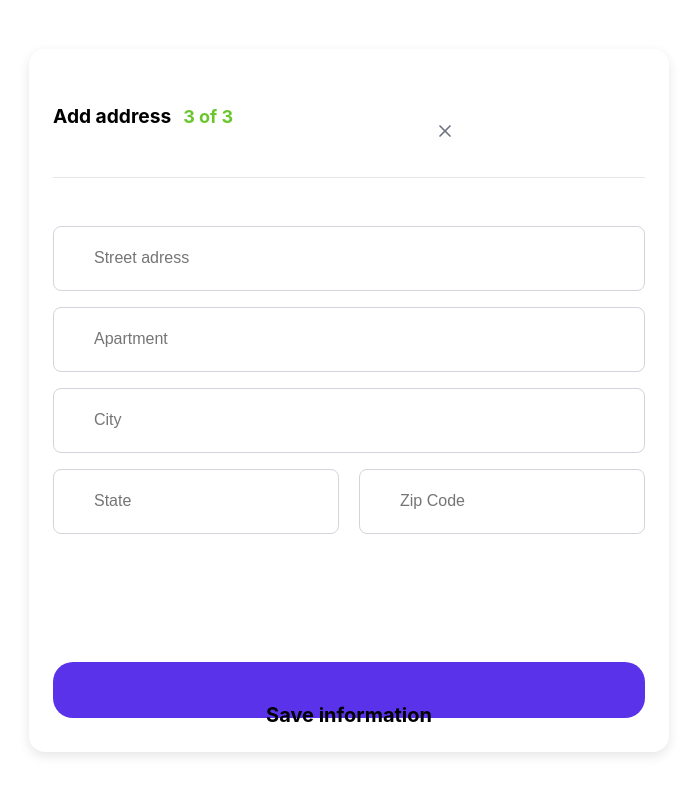
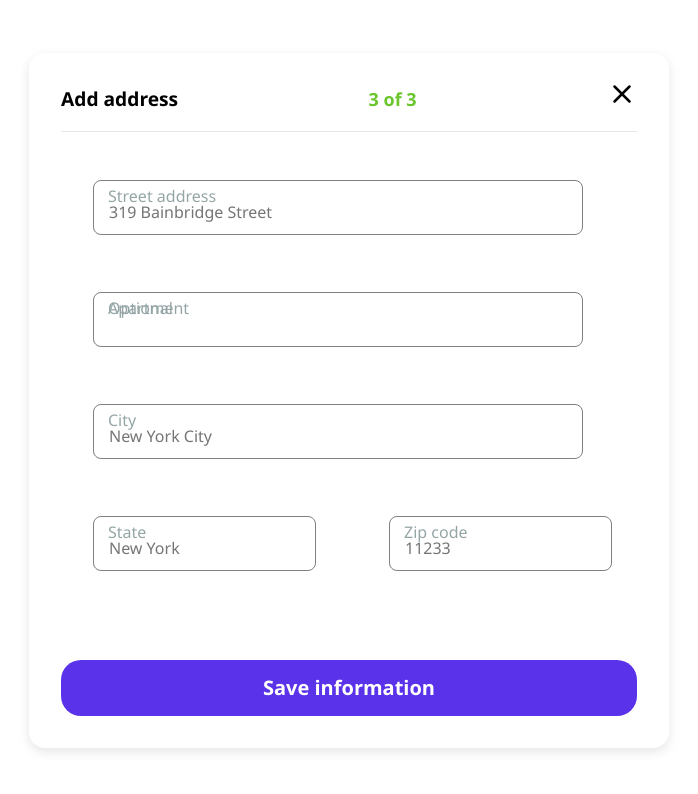
Before and after one commit to soliyana22/Signup_Login, a React (Vite) app: page /manual in a window 1280 px wide. Shown: the top 794 px of the page, without its empty margins (291-989 px from the left). Built offline with nearby package versions, Linux system fonts and the light colour scheme.

Commit message:
commited

```diff
--- a/src/pages/Login/Login.jsx
+++ b/src/pages/Login/Login.jsx
@@ -18,7 +18,7 @@ const Login = () => {
   const [showPassword, setShowPassword] = useState(false);
 
   const isEmailValid = email.includes("@") && email.includes(".");
-  const isPasswordValid = password.length >= 8;
+  const isPasswordValid = /^(?=.*[a-z])(?=.*[A-Z])(?=.*\d)(?=.*[!@#$%^&*]).{8,}$/.test(password);
 
  const handleLogin = async (e) => {
   e.preventDefault();
@@ -100,7 +100,7 @@ const Login = () => {
             Send me news and promotions
           </label>
         </form>
-        <div>
+       <div className='bottom_text'>
           <p>By continuing I agree with the <a>Terms & Conditions,<br/>Privacy Policy</a></p>
         </div>
       </div>
--- a/src/pages/Register/Add_address.css
+++ b/src/pages/Register/Add_address.css
@@ -8,33 +8,44 @@
   background-color: white;
   border-radius: 16px;
   box-shadow: 0 4px 12px rgba(0,0,0,0.1);
-  width: 100%;
-  max-width: 640px;
+  width: 80%;
+  max-width: 500px;
   padding: 24px;
+  margin: 0 auto;
 }
 
 .add-address-header {
   display: flex;
   justify-content: space-between;
   align-items: center;
+  width: 100%;
+  gap: 10px;
   margin-bottom: 24px;
-  border-bottom: 1px solid #e5e7eb;
+  border-bottom: 1px solid transparent;
   padding-bottom: 16px;
+  position: relative;
 }
 
 .add-address-title {
   font-size: 1.2rem;
   font-weight: bold;
   color: black;
+  flex: 1;
+  text-align: center;
 }
 
 .add-address-step {
   color: #6BC62D;
   font-size: 1.125rem;
   font-weight: bold;
+  flex-shrink: 0;
 }
 
 .add-address-close {
+
+  left: 0%;
+  top: 40%;
+  transform: translateY(-20%);
   background: transparent;
   color: #6b7280;
   border: none;
@@ -46,57 +57,79 @@
 }
 
 .search-address {
-  margin-top: 1rem;
+  margin-top: 0.5rem;
 }
 .search-address-wrapper {
   position: relative;
 }
 .search-icon {
   position: absolute;
-  left: 10px;
-  top: 50%;
+  left: 0px;
+  top: 60%;
   transform: translateY(-50%);
   color: #6b7280;
 }
 .search-address-input {
   width: 100%;
-  padding: 10px 10px 10px 40px;
+  padding:10px;
   height: 50px;
   border: 1px solid #d1d5db;
   border-radius: 8px;
   font-size: 1rem;
   background-color: white;
-  color:black;
+  color: black;
 }
 .search-address-text {
   color: gray;
   font-size: small;
-  margin-top: 4px;
+
   text-align: left;
 }
 
-.address-options {
+/* .address-options {
   display: flex;
-  gap: 1rem;
-  margin-top: 1.5rem;
+  flex-direction: column;
+  gap: 0.5rem;
+
 }
 .options {
-  border: 2px solid lightpink;
+  border: 1px solid lightpink;
   color: #5932EA;
   background-color: white;
-  border-radius: 17px;
-  padding: 0.5rem 1rem;
+  border-radius: 12px;
   font-weight: bold;
   display: flex;
   align-items: center;
-  gap: 0.5rem;
+  justify-content: center;
+  height: 40px;
+  padding: 0 12px;
+  margin-bottom: 7rem;
+} */
+ .address-options {
+  display: flex;
+  flex-direction: column;
+  gap: 1rem; /* consistent vertical spacing */
+  margin-top: 1rem;
+}
+.options {
+  border: 1px solid lightpink;
+  color: #5932EA;
+  background-color: white;
+  border-radius: 12px;
+  font-weight: bold;
+  display: flex;
+  align-items: center;
+  justify-content: center;
+  height: 40px;
+  padding: 0 12px;
+  margin-bottom: 0; /* remove giant margin */
 }
 .options-icon {
   color: #5932EA;
 }
 
 .share-address {
-  margin-top: 4rem;
+  margin-top: 2rem;
 }
 .share-address h2 {
   font-size: 1.1rem;
@@ -115,3 +148,19 @@
 .share-icon {
   color: #4b5563;
 }
+
+/* 🌟 RESPONSIVENESS */
+
+@media (min-width: 768px) {
+  .address-options {
+    flex-direction: row;
+  }
+  .add-address-container {
+    padding: 32px;
+  }
+}
+@media (min-width: 768px) {
+  .share-address {
+    margin-top: 7rem;
+  }
+}
--- a/src/pages/Register/Final.jsx
+++ b/src/pages/Register/Final.jsx
@@ -1,6 +1,7 @@
 import React from 'react';
 import './final.css';
 import { useNavigate } from 'react-router-dom';
+import{X} from 'lucide-react';
 const Final = () => {
   const navigate = useNavigate();
   const handlesave = () => {
@@ -8,7 +9,9 @@ const Final = () => {
   }
   return (
     <div className="final_container">
-      <button className="final_close">×</button>
+
+        <X size={20} className="final_close" onClick={()=>(console.log('close button is clicked'))}/>
+
       <div className="final_image_container">
         <img
           src="/assets/final_image.png"
--- a/src/pages/Register/Manual.jsx
+++ b/src/pages/Register/Manual.jsx
@@ -15,44 +15,62 @@ const Manual = () => {
       <div className="add-address-header">
         <p className="add-address-title">Add address</p>
         <p className="add-address-step">3 of 3</p>
-        <button
-          className="add-address-close"
+
+          <X size={20} className="add-address-close"
           aria-label="Close"
-          onClick={() => console.log('Close button clicked')}
-        >
-          <X size={20} />
-        </button>
+          onClick={() => console.log('Close button clicked')}/>
+
       </div>
        <div className="search-address">
         <div className="search-address-wrapper">
 
+          <div className="input-group">
               <input
                 type="text"
-            placeholder="Street adress"
+                placeholder="319 Bainbridge Street"
                 className="search-address-input"
           />
+          <label className="floating-label">Street address</label>
+          </div>
+
+          <div className="input-group">
             <input
               type="text"
-            placeholder="Apartment"
+              placeholder=""
               className="search-address-input"
             />
+            <label className="floating-label first">Apartment</label>
+            <label className="floating-label second">Optional</label>
+          </div>
+          <div className="input-group">
             <input
               type="text"
-            placeholder="City"
+              placeholder="New York City"
               className="search-address-input"
             />
+      <label className="floating-label">City</label>
+          </div>
+
           <div className='specific'>
+            <div className="input-group">
               <input
                 type="text"
-            placeholder="State"
-            className="search-address-input "
+                placeholder="New York "
+                className="search-address-input"
+              />
+          <label className="floating-label">State</label>
+        </div>
 
-          />
+          <div className="input-group">
               <input
                 type="text"
-            placeholder="Zip Code"
+                placeholder="11233"
                 className="search-address-input specific"
               />
+         <label className="floating-label">Zip code</label>
+        </div>
+
+
         </div>
         </div>
 
--- a/src/pages/Register/Register.css
+++ b/src/pages/Register/Register.css
@@ -7,7 +7,7 @@
 .register_container{
     justify-content: center;
     align-items: center;
-    border:1px solid rgb(214, 212, 212);
+    border:1px solid transparent;
     border-radius: 20px;
     width:480px;
     max-width: 700px;
@@ -30,6 +30,7 @@
   display: flex;
   gap: 1rem;
   margin-left: 2rem;
+  margin-bottom:1.5rem;
 }
 
 .reg_icons {
@@ -52,12 +53,12 @@
 }
 input {
     width: 25rem;
-    height: 56px;
+    height: 50px;
 
     background-color: white;
     color:black;
-    border:1px solid gray;
-    gap:5px;
+
+    gap:3px;
     border-radius: 10px;
     margin-top:1rem;
 }
@@ -98,7 +99,7 @@ height: 56px;
 
 .input-group input:focus {
   outline: none;
-  border: 3px solid #5932EA;
+  border: 2px solid #5932EA;
 }
 
 .input-group label {
@@ -169,7 +170,7 @@ height: 56px;
 }
 .active-link {
   color:black;
-  text-decoration: underline pink 2px;
+  text-decoration: underline #EF498F 2px;
   text-underline-offset: 4px;
   font-weight: bold;
 }
@@ -202,3 +203,9 @@ height: 56px;
 .password{
   background-color: #95a5a6;
 }
+.bottom_text
+{
+  margin-top: 2rem;
+  margin-left:50px;
+  color:rgb(179, 178, 178);
+}
--- a/src/pages/Register/manual.css
+++ b/src/pages/Register/manual.css
@@ -2,6 +2,16 @@
             padding: 0;
             margin: 0;
             box-sizing: border-box;
+            font-family: 'Segoe UI', Tahoma, Geneva, Verdana, sans-serif;
+        }
+
+        body {
+            background-color: #f5f7fa;
+            min-height: 100vh;
+            display: flex;
+            justify-content: center;
+            align-items: center;
+            padding: 20px;
         }
 
         .add-address-container {
@@ -20,72 +30,212 @@
             margin-bottom: 24px;
             border-bottom: 1px solid #e5e7eb;
             padding-bottom: 16px;
+            position: relative;
+            flex-wrap: wrap;
+            gap: 12px;
         }
 
         .add-address-title {
             font-size: 1.2rem;
             font-weight: bold;
             color: black;
+            order: 1;
+            flex: 1;
         }
 
         .add-address-step {
             color: #6BC62D;
             font-size: 1.125rem;
             font-weight: bold;
+            order: 2;
         }
 
         .add-address-close {
             background: transparent;
-  color: #6b7280;
+            color: black;
             border: none;
             cursor: pointer;
+            order: 3;
+            width: 30px;
+            height: 30px;
+            display: flex;
+            align-items: center;
+            justify-content: center;
+            border-radius: 50%;
         }
+
         .add-address-close:hover {
             color: #374151;
             background-color: #f3f4f6;
         }
-.search-address-input .specific{
-  display: inline;
-}
+
         .search-address {
             margin-top: 2rem;
-  gap:4px;
         }
+
         .search-address-wrapper {
-  position: relative;
+            display: flex;
+            flex-direction: column;
+            gap: 1rem;
+        }
 
-}
         .search-address-input {
             width: 100%;
-  padding: 10px 10px 10px 40px;
-  height: 65px;
+            padding: 10px 16px;
+            height: 55px;
             border: 1px solid #d1d5db;
             border-radius: 8px;
             font-size: 1rem;
             background-color: white;
-  color:black;
-  margin-top: 1rem;
+            color: black;
+            transition: border-color 0.2s;
         }
-.search-address-text {
-  color: gray;
-  font-size: small;
-  margin-top: 4px;
-  text-align: left;
+        .search-address-input-label{
+          position: absolute;
+
         }
-.specific{
-  display:flex;
-  gap:20px;
+
+        .search-address-input:focus {
+            outline: none;
+            border-color: #5932EA;
         }
-.save_btn{
-  width:100%;
+
+        .specific {
+            display: flex;
+            flex-direction: column;
+            gap: 1rem;
+        }
+
+        /* Save button styles */
+        .save_btn {
+            width: 100%;
             background-color: #5932EA;
-  gap:8px;
-  margin-top: 8rem;
-  padding-top:2.5rem;
-  border-radius:20px;
-  text-align:center;
-  font-size:1.25rem;
+            color: white;
+            margin-top: 3rem;
+            padding: 14px 0;
+            border-radius: 20px;
+            text-align: center;
+            font-size: 1.25rem;
             font-weight: bold;
-  justify-content: center;
-  align-items:center;
+            cursor: pointer;
+            border: none;
+            transition: background-color 0.3s;
         }
+
+        .save_btn:hover {
+            background-color: #4025b5;
+        }
+        .input-group {
+  position: relative;
+}
+
+.search-address-input {
+  width: 100%;
+  padding: 20px 16px 10px 16px;  /* extra top padding for label */
+  height: 55px;
+  border: 1px solid #d1d5db;
+  border-radius: 8px;
+  font-size: 1rem;
+  background-color: white;
+  color: black;
+}
+
+.floating-label {
+  position: absolute;
+  left: 16px;
+  top: 16px;
+  color: #6b7280;
+  font-size: 1rem;
+  pointer-events: none;
+  transition: all 0.2s ease;
+
+}
+.floating-label .first{
+left:0;
+}
+.floating-label .second{
+ right:0
+}
+/* When input has focus or something typed inside */
+.search-address-input:focus + .floating-label,
+.search-address-input:not(:placeholder-shown) + .floating-label {
+  top: 4px;
+  left: 12px;
+  font-size: 0.75rem;
+  color: #5932EA;
+  background: white;
+  padding: 0 4px;
+}
+
+
+        /* 🌟 RESPONSIVE MEDIA QUERIES */
+        @media (min-width: 480px) {
+            .add-address-header {
+                flex-wrap: nowrap;
+            }
+
+            .add-address-title {
+                order: 1;
+                flex: none;
+            }
+
+            .add-address-step {
+                order: 2;
+                margin: 0 12px;
+            }
+
+            .add-address-close {
+                order: 3;
+            }
+        }
+
+        @media (min-width: 768px) {
+            .specific {
+                flex-direction: row;
+            }
+
+            .add-address-container {
+                padding: 32px;
+            }
+
+            .save_btn {
+                margin-top: 4rem;
+            }
+        }
+ @media (max-width: 479px) {
+            .add-address-container {
+                padding: 18px;
+            }
+
+            .add-address-header {
+                flex-direction: column;
+                align-items: flex-start;
+                gap: 8px;
+            }
+
+            .add-address-title {
+                font-size: 1.1rem;
+            }
+
+            .add-address-step {
+                font-size: 1rem;
+            }
+
+            .add-address-close {
+                position: absolute;
+                top: 0;
+                right: 0;
+            }
+
+            .search-address-input {
+                height: 50px;
+                font-size: 0.95rem;
+
+            }
+
+            .save_btn {
+                font-size: 1.1rem;
+                padding: 12px 0;
+                margin-top: 2.5rem;
+            }
+        }
```
Also changed, not shown: src/pages/Login/Login.css (+9 -3 lines), src/pages/Register/Add_address.jsx (+12 -10 lines), src/pages/Register/Personal_info.css (+82 -2 lines), src/pages/Register/Personal_info.jsx (+26 -17 lines), src/pages/Register/Register.jsx (+44 -11 lines), src/pages/Register/final.css (+40 -0 lines). Lines whose indentation alone changed are shown as unchanged.
